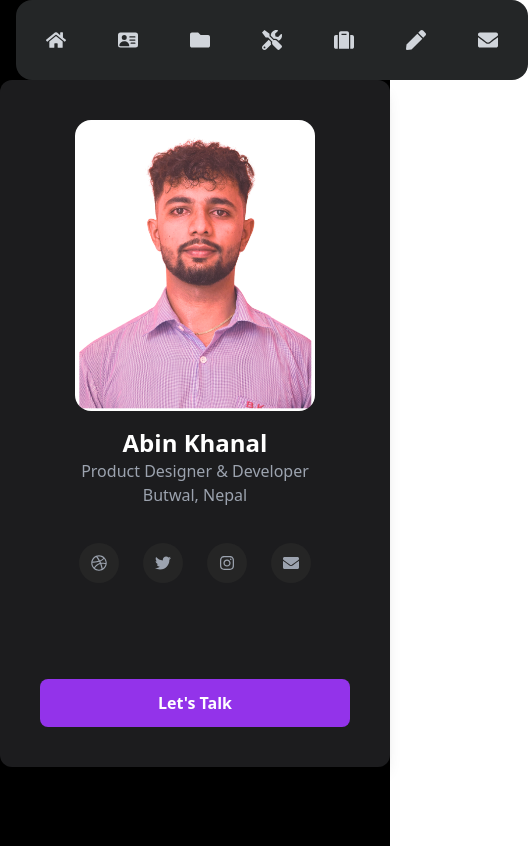
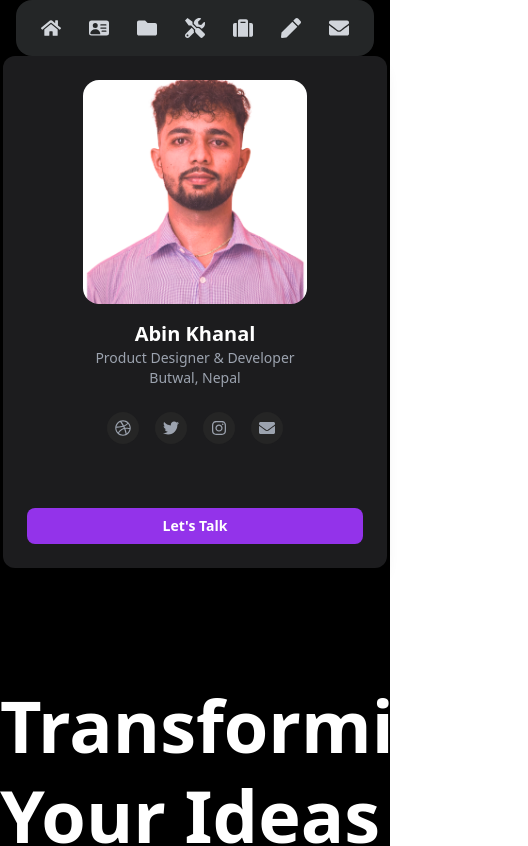
Before and after one commit to abeenkhanal/Abin-Khanal, a Next.js app: page / in a window 390 px wide. Shown: the top 846 px of the page, 528 px wide, since content can reach past the window. Built offline with nearby package versions, Linux system fonts and the light colour scheme.

Commit message:
responsive nav

```diff
--- a/src/Component/Navbar/Navbar.jsx
+++ b/src/Component/Navbar/Navbar.jsx
@@ -15,7 +15,7 @@ const Navbar = () => {
     ];
 
     return (
-        <div className="flex justify-center space-x-6 bg-[#242627] p-4 rounded-2xl w-fit mx-auto overflow-visible">
+        <div className="flex flex-wrap justify-center sm:justify-evenly space-x-2 sm:space-x-6 bg-[#242627] p-2 sm:p-4 rounded-2xl w-full sm:w-fit mx-auto overflow-visible">
             {navItems.map((item, index) => (
                 <NavButton key={index} icon={item.icon} label={item.label} href={item.href} />
             ))}
@@ -26,11 +26,11 @@ const Navbar = () => {
 const NavButton = ({ icon: Icon, label, href }) => (
     <div className="relative group">
         <Link href={href}>
-            <div className="flex items-center justify-center w-12 h-12 rounded-lg hover:bg-purple-500 text-gray-300">
+            <div className="flex items-center justify-center w-10 h-10 sm:w-12 sm:h-12 rounded-lg hover:bg-purple-500 text-gray-300">
                 <Icon size={20} />
             </div>
         </Link>
-        <span className="absolute bottom-[-40px] left-1/2 transform -translate-x-1/2 bg-black text-white text-xs px-2 py-1 rounded-lg opacity-0 group-hover:opacity-100 transition-all z-50">
+        <span className="absolute bottom-[-35px] left-1/2 transform -translate-x-1/2 bg-black text-white text-xs px-2 py-1 rounded-lg opacity-0 group-hover:opacity-100 transition-all z-50">
             {label}
         </span>
     </div>
--- a/src/Component/Profile/Profile.jsx
+++ b/src/Component/Profile/Profile.jsx
@@ -3,64 +3,68 @@ import { FaDribbble, FaTwitter, FaInstagram, FaEnvelope } from "react-icons/fa";
 
 const Profile = () => {
   return (
-    <div className="p-10 bg-[#1c1c1e] rounded-xl shadow-lg mx-auto w-[400px] ">
+    <div className="p-6 sm:p-10 bg-[#1c1c1e] rounded-xl shadow-lg mx-auto w-full max-w-sm sm:max-w-md lg:max-w-lg">
       {/* Profile Picture */}
       <img
         src="./pp.png"
-        alt="Aabraham James"
-        className="w-60 h-70 rounded-2xl mx-auto object-cover"
+        alt="Abeen Khanal"
+        className="w-56 h-56 sm:w-72 sm:h-72 rounded-2xl mx-auto object-cover"
       />
 
       {/* Name */}
-      <h2 className="text-2xl font-bold mt-4 text-center text-white">
+      <h2 className="text-xl sm:text-2xl font-bold mt-4 text-center text-white">
         Abin Khanal
       </h2>
-      <p className="text-center text-gray-400">Product Designer & Developer</p>
-      <p className="text-center text-gray-400">Butwal, Nepal</p>
+      <p className="text-center text-gray-400 text-sm sm:text-base">
+        Product Designer & Developer
+      </p>
+      <p className="text-center text-gray-400 text-sm sm:text-base">
+        Butwal, Nepal
+      </p>
 
       {/* Social Icons */}
-      <div className="flex justify-center mt-9 space-x-6">
+      <div className="flex justify-center mt-6 sm:mt-9 space-x-4 sm:space-x-6">
         {/* Dribbble Icon */}
         <a
           href="https://www.facebook.com/abeen.khanal"
           target="_blank"
           rel="noopener noreferrer"
-          className="p-3 rounded-full bg-[#252525] transition-all duration-300 transform hover:scale-110 hover:bg-gradient-to-r hover:from-purple-500 hover:to-pink-500 group"
+          className="p-2 sm:p-3 rounded-full bg-[#252525] transition-all duration-300 transform hover:scale-110 hover:bg-gradient-to-r hover:from-purple-500 hover:to-pink-500 group"
         >
           <FaDribbble className="text-gray-400 transition-colors duration-300 group-hover:text-white" />
         </a>
 
         {/* Twitter Icon */}
         <a
-          href="https://twitter.com/your-profile-link"  // Add your Twitter link here
+          href="https://twitter.com/your-profile-link"
           target="_blank"
           rel="noopener noreferrer"
-          className="p-3 rounded-full bg-[#252525] transition-all duration-300 transform hover:scale-110 hover:bg-gradient-to-r hover:from-blue-500 hover:to-purple-500 group"
+          className="p-2 sm:p-3 rounded-full bg-[#252525] transition-all duration-300 transform hover:scale-110 hover:bg-gradient-to-r hover:from-blue-500 hover:to-purple-500 group"
         >
           <FaTwitter className="text-gray-400 transition-colors duration-300 group-hover:text-white" />
         </a>
 
         {/* Instagram Icon */}
         <a
-          href="https://www.instagram.com/abeenkhanal/"  // Add your Instagram link here
+          href="https://www.instagram.com/abeenkhanal/"
           target="_blank"
           rel="noopener noreferrer"
-          className="p-3 rounded-full bg-[#252525] transition-all duration-300 transform hover:scale-110 hover:bg-gradient-to-r hover:from-orange-500 hover:to-red-500 group"
+          className="p-2 sm:p-3 rounded-full bg-[#252525] transition-all duration-300 transform hover:scale-110 hover:bg-gradient-to-r hover:from-orange-500 hover:to-red-500 group"
         >
           <FaInstagram className="text-gray-400 transition-colors duration-300 group-hover:text-white" />
         </a>
 
         {/* Email Icon */}
         <a
-          href="mailto:abeenkhanal16@gmail.com"  // Add your email link here
-          className="p-3 rounded-full bg-[#252525] transition-all duration-300 transform hover:scale-110 hover:bg-gradient-to-r hover:from-green-500 hover:to-teal-500 group"
+          href="mailto:abeenkhanal16@gmail.com"
+          className="p-2 sm:p-3 rounded-full bg-[#252525] transition-all duration-300 transform hover:scale-110 hover:bg-gradient-to-r hover:from-green-500 hover:to-teal-500 group"
         >
           <FaEnvelope className="text-gray-400 transition-colors duration-300 group-hover:text-white" />
         </a>
       </div>
 
       {/* Button */}
-      <button className="mt-24 w-full bg-purple-600 hover:bg-purple-800 text-white py-3 rounded-lg text-base font-semibold">
+      <button className="mt-16 sm:mt-24 w-full bg-purple-600 hover:bg-purple-800 text-white py-2 sm:py-3 rounded-lg text-sm sm:text-base font-semibold">
         Let's Talk
       </button>
     </div>
--- a/src/Component/Testimonial/TestimonialPage.jsx
+++ b/src/Component/Testimonial/TestimonialPage.jsx
@@ -1,9 +1,19 @@
 import React from 'react'
+const testimonials = [
+    {
+      id: 1,
+      name: "William M.",
+      image: "/logo1.png",
+      feedback:
+        "John expertly blends design with functionality, transforming our product into a sleek, user-friendly experience that our customers love!",
+    },
+
+  ];
 
 const TestimonialPage = () => {
   return (
-    <div>
-       <div className=" mb-8">
+    <div className='h-screen bg-black text-white py-20'>
+       <div className=" mb-8 ">
           <h2 className="text-6xl font-medium w-4/6">
             What Clients Say About My <span className="text-purple-500">Work</span>
           </h2>
@@ -20,6 +30,29 @@ const TestimonialPage = () => {
               →
             </button>
           </div>
+          <div className="max-w-4xl mx-auto space-y-6">
+        {testimonials.map((testimonial) => (
+          <div
+            key={testimonial.id}
+            className="flex items-start space-x-4 p-6 bg-gray-900 rounded-lg shadow-md"
+          >
+            {/* Profile Image */}
+            <div className="w-16 h-16 flex-shrink-0">
+              <img
+                src={testimonial.image}
+                alt={testimonial.name}
+                className="w-full h-full object-cover rounded-full"
+              />
+            </div>
+
+            {/* Testimonial Details */}
+            <div>
+              <h3 className="text-lg font-bold">{testimonial.name}</h3>
+              <p className="text-gray-400 mt-8">{testimonial.feedback}</p>
+            </div>
+          </div>
+        ))}
+      </div>
     </div>
   )
 }
```
